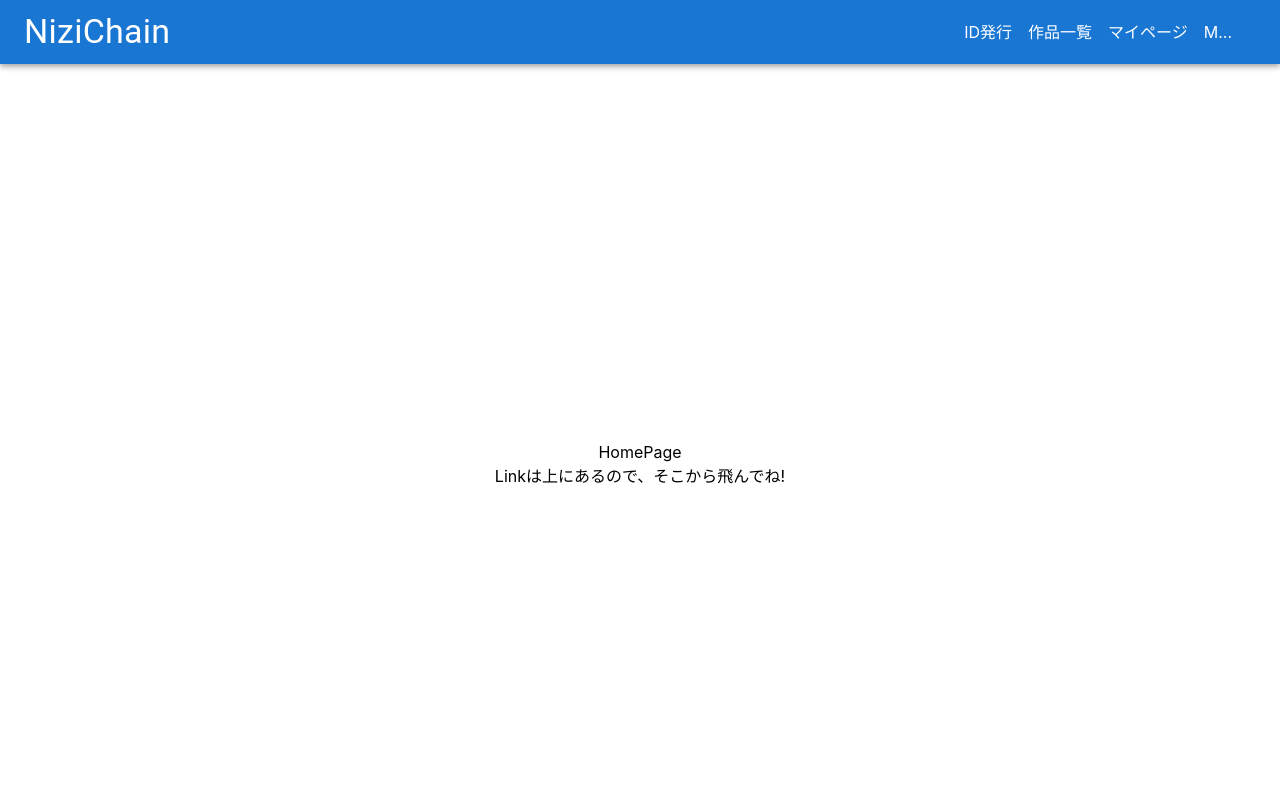
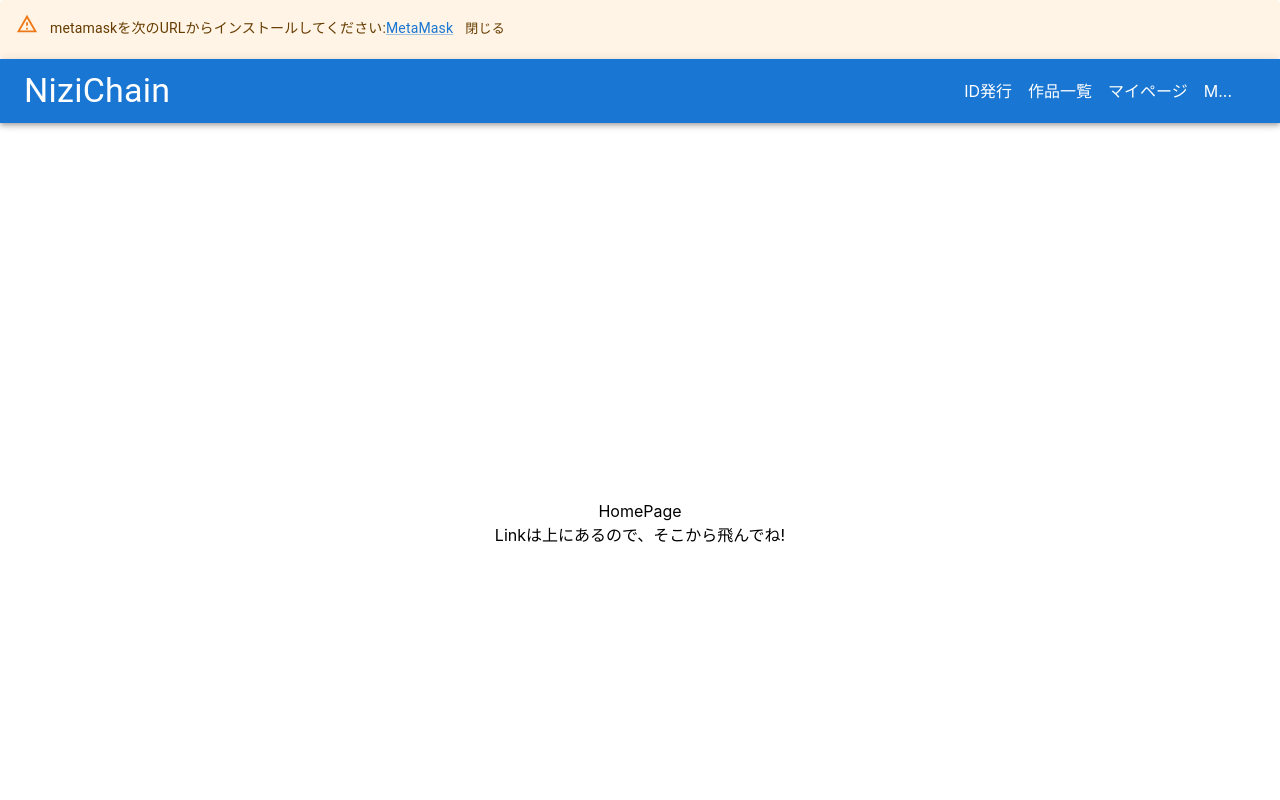
Before and after one commit to NiziChain/frontend, a Next.js app: page / in a window 1280 px wide. Shown: the top 800 px of the page. Built offline with nearby package versions, Linux system fonts and the light colour scheme.

Commit message:
fix:警告をMUIに

```diff
--- a/src/pages/_app.tsx
+++ b/src/pages/_app.tsx
@@ -2,6 +2,7 @@ import '../styles/globals.css'
 import type { AppProps } from 'next/app'
 import { createContext, useEffect, useState } from 'react'
 import { getContractInteractor } from '@/ethereum/ContractUtl'
+import { Alert, Button, Link } from '@mui/material'
 
 export const WalletContext = createContext('')
 // @ts-ignore
@@ -10,16 +11,18 @@ export const ContractContext = createContext()
 function MyApp({ Component, pageProps }: AppProps) {
   const [address, setAddress] = useState('MyAddress')
   const [contract, setContract] = useState()
+  const [isError, setIsError] = useState(false)
+  const warningMessage = `metamaskを次のURLからインストールしてください`
 
   useEffect(() => {
     try {
       connect()
       // @ts-ignore
       getContractInteractor().then((res) => setContract(res))
-    } catch(error) {
+      setIsError(false)
+    } catch (error) {
       console.log(error)
-      const url = new URL('https://chrome.google.com/webstore/detail/metamask/nkbihfbeogaeaoehlefnkodbefgpgknn?hl=ja')
-      alert(`metamaskを以下のURLからインストールしてください\n${url.toString()}`)
+      setIsError(true)
     }
   }, [])
 
@@ -31,8 +34,31 @@ function MyApp({ Component, pageProps }: AppProps) {
       })
   }
 
+  const onClickWaring = () => {
+    setIsError(false)
+  }
+
   return (
     <>
+      {isError && (
+        <Alert severity='warning'>
+          {warningMessage}:
+          <Link
+            target='_blank'
+            href='https://chrome.google.com/webstore/detail/metamask/nkbihfbeogaeaoehlefnkodbefgpgknn?hl=ja'
+          >
+            MetaMask
+          </Link>
+          <Button
+            color='inherit'
+            size='small'
+            className='ml-20'
+            onClick={onClickWaring}
+          >
+            閉じる
+          </Button>
+        </Alert>
+      )}
       <WalletContext.Provider value={address}>
         <ContractContext.Provider value={contract}>
           <Component {...pageProps} />
```
